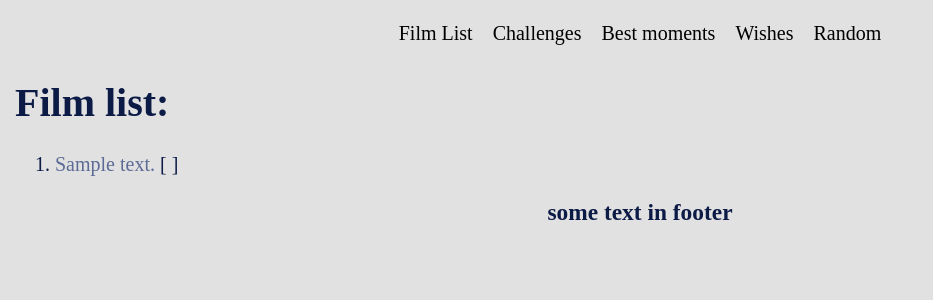
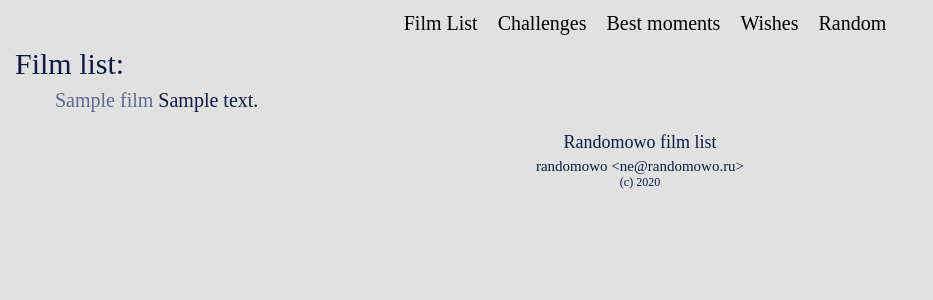
Before and after one commit to randomowo/randomowo-ru, a Django app: template templates/index.html in a window 1280 px wide. Shown: the top 300 px of the page, without its empty margins (0-933 px from the left). Run offline with Django 3.2, Linux system fonts and the light colour scheme; the template is opened without the code that fills it: most values are stand-ins (such as "Sample title", 1, 10 or a date in 2020); some web fonts are replaced.

Commit message:
[static], [templates], [wishlist], [filmlist] * added new styles * modified prev. styles * reformatted all templates * changed h1 to div class title * made first footer look

```diff
--- a/static/index/css/index.css
+++ b/static/index/css/index.css
@@ -8,7 +8,21 @@ body {
     font-size: 20px;
     color: #0C1A46;
     background-color: #E1E1E1;
-    margin: 15px;
+    margin: 0px 15px 0px 15px;
+}
+
+header {
+    background-color: #E1E1E1;
+    position: sticky;
+    padding: 5px;
+    width: 100%;
+    top: 0;
+    left: 0;
+}
+
+footer {
+    position: relative;
+    margin-bottom: 5px;
 }
 
 a {
@@ -21,6 +35,19 @@ a:link, a:visited, a:active {
 
 a:hover {
     color: #8E9CC8;
+}
+
+ol, ul {
+	margin-top: 8px;
+    list-style: none;
+}
+
+img {
+	border-radius: 5px;
+}
+
+.title {
+	font-size: 30px;
 }
 
 .button {
@@ -36,3 +63,16 @@ a:hover {
 .button:hover {
     background-color: #D0D0D0;
 }
+
+.ftext {
+    font-size: 18px;
+    margin-bottom: 5px;
+}
+
+.fcontacts {
+    font-size: 15px;
+}
+
+.fcopyrighting {
+    font-size: 12px;
+}
--- a/templates/404.html
+++ b/templates/404.html
@@ -1,7 +1,6 @@
 <!DOCTYPE html>
 <html>
 	<head>
-		<title>KAPUSTA</title>
 		<style>
 			.center {
 				margin: 50vh 50vw 50vh 50vw;
--- a/templates/flist.html
+++ b/templates/flist.html
@@ -1,9 +1,6 @@
-<head>
-	<meta http-equiv="Content-Type" content="text/html; charset=utf-8" />
-	<title>Film queue</title>
-	<!-- add css -->
-</head>
-<h1>Film list:</h1>
+<div class="title">
+	Film list:
+</div>
 <ol>
 	{% for film in films %}
 	<li>
@@ -14,15 +11,11 @@
 		{% endif %}
 				{% if film.film_url %}
 					<a href="{{film.film_url}}" target="_blank" rel="noopener noreferrer">
-						{{film.html_text}}
+						{{film.title}}
 					</a>
+					{{film.html_text}}
 				{% else %}
-						{{film.html_text}}
-				{% endif %}
-				{% if film.is_watched %}
-					[x]
-				{% else %}
-					[ ]
+					{{film.title}}{{film.html_text}}
 				{% endif %}
 			</div>
 	</li>
--- a/templates/footer.html
+++ b/templates/footer.html
@@ -1,5 +1,13 @@
 <footer>
 	<center>
-		<h3> some text in footer </h3>
+		<div class="ftext">
+			Randomowo film list
+		</div>
+		<div class="fcontacts">
+			randomowo &lt;ne@randomowo.ru&gt;
+		</div>
+		<div class="fcopyrighting">
+			(c) 2020
+		</div>
 	</center>
 </footer>
--- a/templates/index.html
+++ b/templates/index.html
@@ -2,8 +2,9 @@
 "http://www.w3.org/TR/xhtml1/DTD/xhtml1-transitional.dtd">
 <html>
 	<head>
-		<link rel="stylesheet" type="text/css" href="/static/index/css/index.css">
-		<!-- add css -->
+		<meta http-equiv="Content-Type" content="text/html; charset=utf-8"/>
+		<title>Cinema</title>
+		<link rel="stylesheet" Type="text/css" href="/static/index/css/index.css"/>
 	</head>
 	<body>
 		{% include "header.html" %}
--- a/templates/random.html
+++ b/templates/random.html
@@ -1,9 +1,3 @@
-<head>
-	<meta http-equiv="Content-Type" content="text/html; charset=utf-8" />
-	<title>Best moments</title>
-	<!-- add css -->
-	</style>
-</head>
 <h1>Random film:</h1>
 <center>
 	{{film.html_text}}
--- a/wishlist/forms.py
+++ b/wishlist/forms.py
@@ -9,9 +9,9 @@ class WishForm(forms.Form):
     """
     """
 
-    title = forms.CharField(label="Movie title ", max_length=100)
-    username = forms.CharField(label="\nYour username ", max_length=100)
-    film_url = forms.URLField(label="\nURL to kinopoisk/wiki/etc ",
+    title = forms.CharField(label_suffix="", label="Movie title ", max_length=100)
+    username = forms.CharField(label_suffix="", label="\nYour username ", max_length=100)
+    film_url = forms.URLField(label_suffix="", label="\nURL to kinopoisk/wiki/etc ",
                               required=False)
 
     def clean_title(self):
```
Also changed, not shown: filmlist/models.py (+6 -6 lines), templates/bmoments.html (+9 -6 lines), templates/chlist.html (+9 -13 lines), templates/wlist.html (+16 -8 lines).
